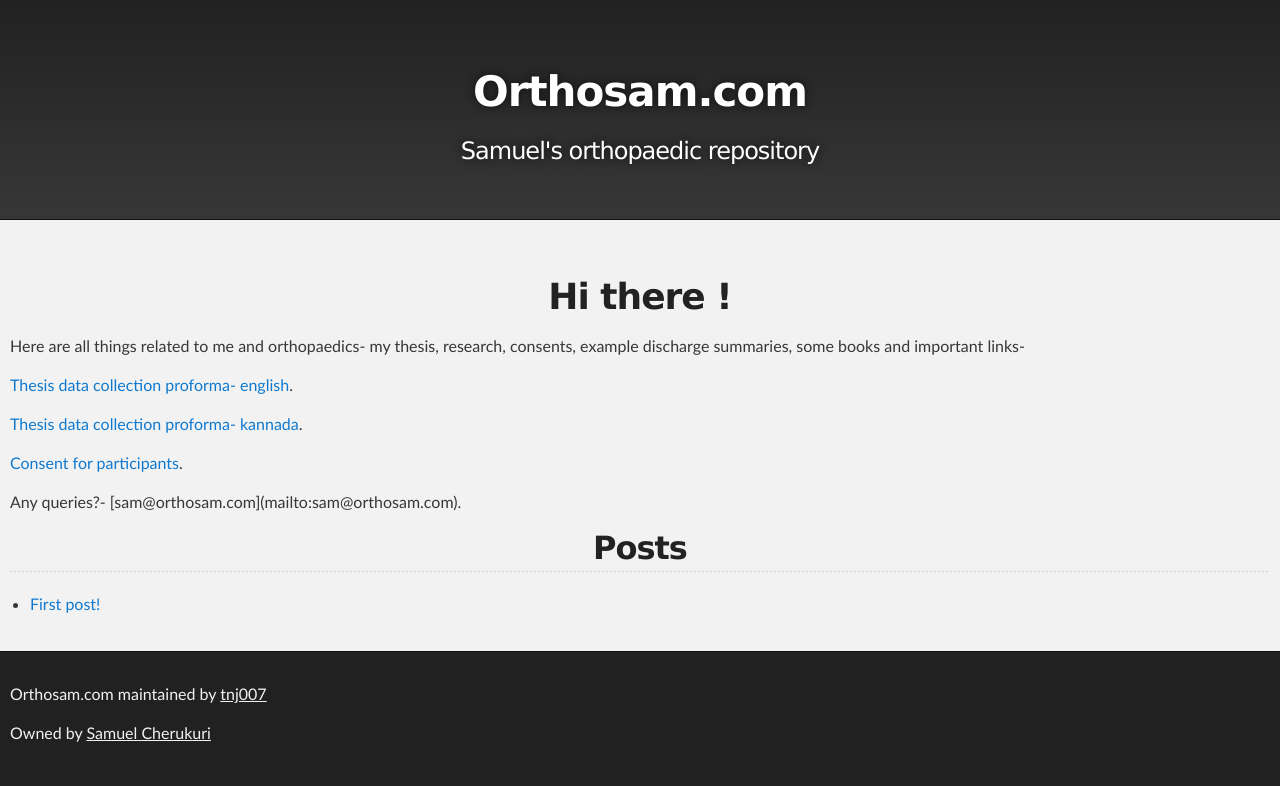
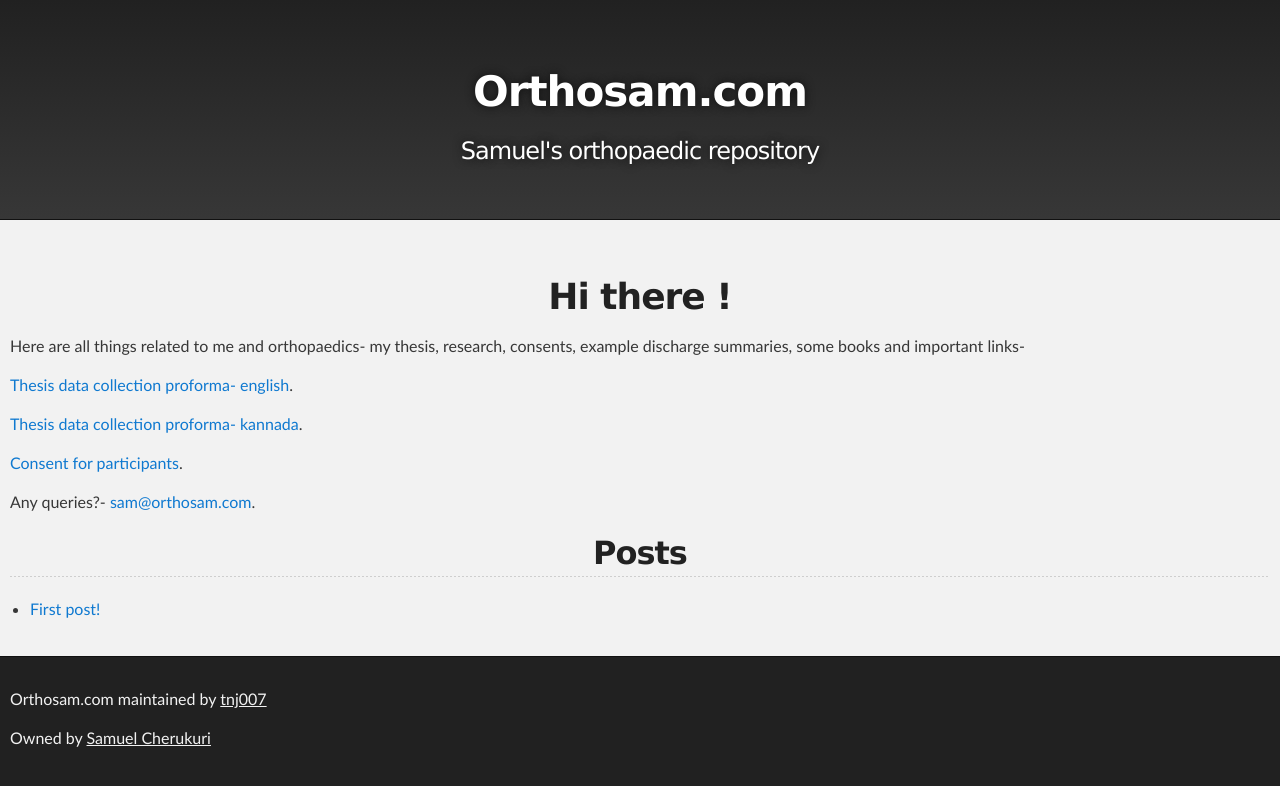
Before and after one commit to tnj007/samuel, a Jekyll site: the page built from index.md, in a window 1280 px wide. Shown: the top 786 px of the page. Built offline with Jekyll 4.4.1, drawn with Linux system fonts in a browser that asks for light colours; our own code applies the rules of GitHub Pages for plain Markdown files; some of the changed lines change nothing that is shown.

Commit message:
Update index.md

```diff
--- a/index.md
+++ b/index.md
@@ -13,7 +13,7 @@ Here are all things related to me and orthopaedics- my thesis, research, consent
 
 [Consent for participants](https://docs.google.com/document/d/1wH9lNs_hkwAxh84Fg9TO1vAMfPbuvat3nRPKsgdGNbk/edit).
 
-<centre> Any queries?- [sam@orthosam.com](mailto:sam@orthosam.com).</centre>
+Any queries?- [sam@orthosam.com](mailto:sam@orthosam.com).
 
 
 ## Posts
```
